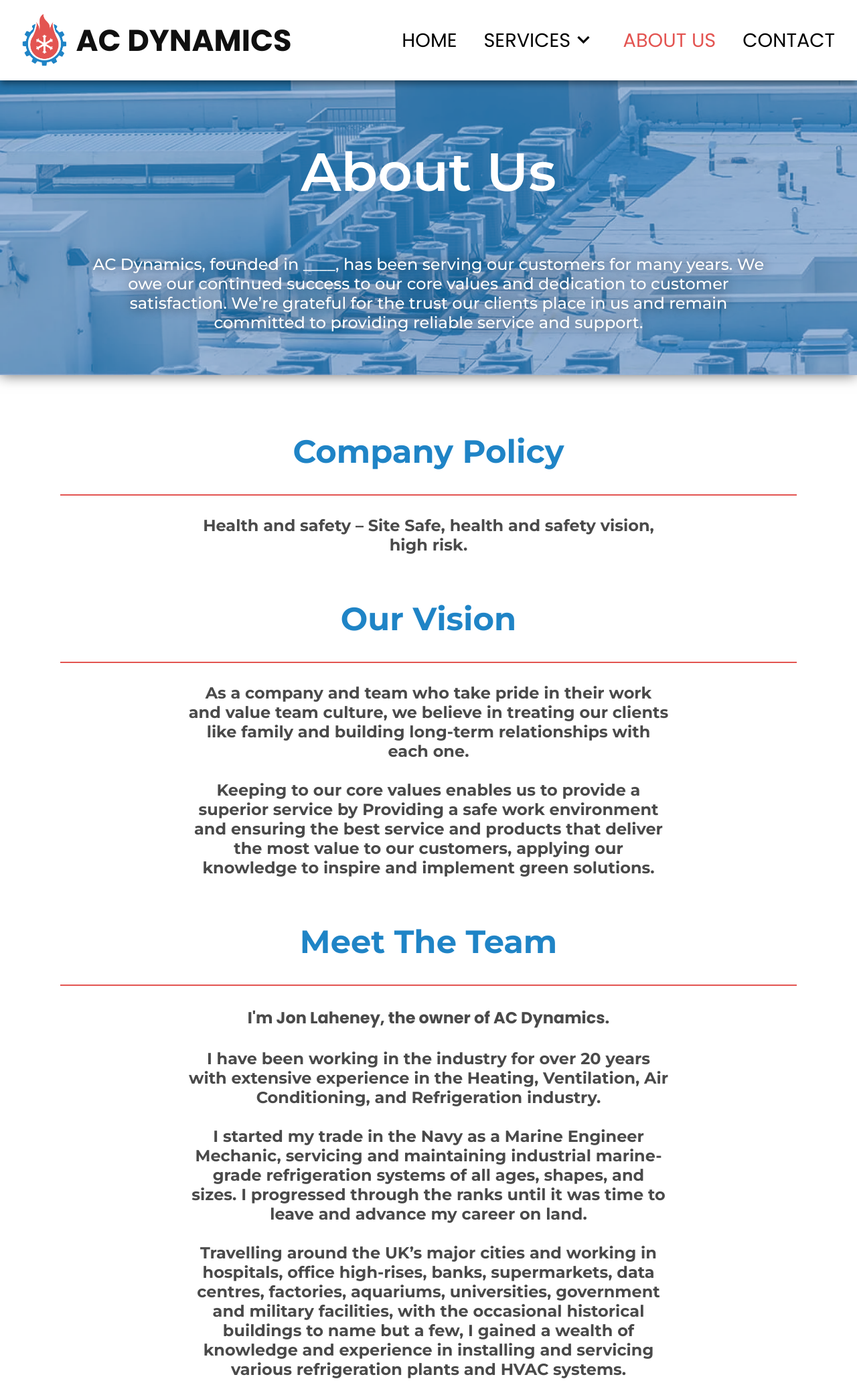
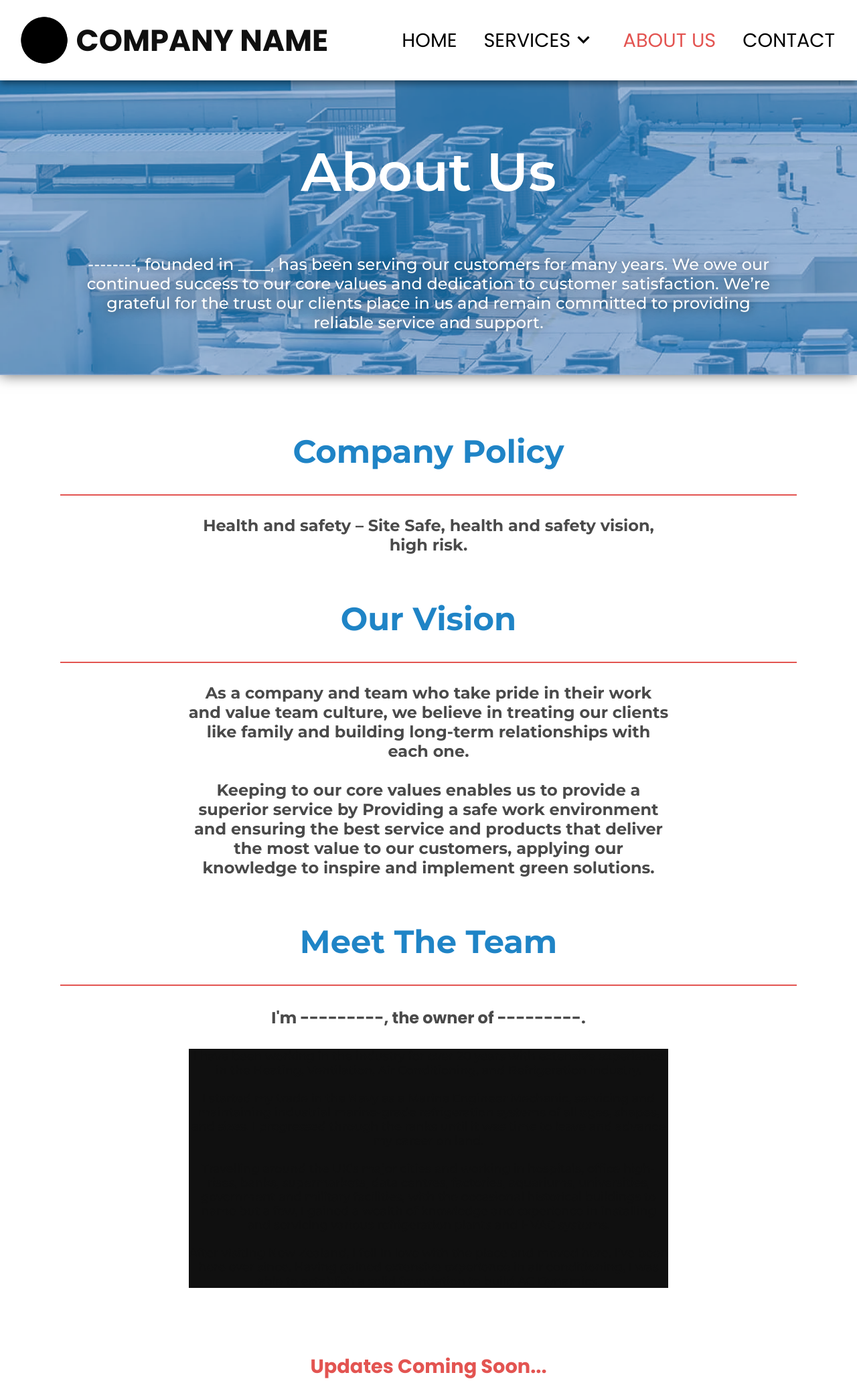
Before and after one commit to MitchellWillis05/AC-Dynamics-Website, a Flask app: page /about in a window 1280 px wide. Shown: the top 2062 px of the page at 67% size. Run offline with Flask 3, Linux system fonts and the light colour scheme; some libraries are stand-ins or nearby versions.

Commit message:
remove mentions of client name

```diff
--- a/requirements.txt
+++ b/requirements.txt
@@ -1 +1,2 @@
 Flask~=3.0.3
+flask-mail
--- a/static/css/style.css
+++ b/static/css/style.css
@@ -499,12 +499,11 @@
 
 .content-item .text-container {
     flex: 1 1 50%;
-    background-color: #f4f4f4;
+    background-color: white;
     padding: 20px;
     box-sizing: border-box;
     font-size: 1.25rem;
     line-height: 1.8;
-    color: #333;
     display: flex;
     flex-direction: column;
     justify-content: center;
@@ -768,10 +767,11 @@
 /*----------------------------------services--------------------------------*/
 .service-split-container{
     display: inline-block;
-    flex-direction: column;
     justify-content: center;
     text-align: center;
     align-items: center;
+    flex-direction: row;
+    flex-wrap: wrap;
 }
 
 .curved-container {
@@ -784,6 +784,7 @@
     text-align: center;
     padding: 2rem;
     overflow: hidden; /* Prevent text overflow */
+    background: white;
 }
 
 .curved-container img {
@@ -828,7 +829,7 @@
     text-align: center;
     margin: 4rem 5%;
     padding: 2rem;
-    box-shadow: 0 0 1.5vw rgba(0, 0, 0, 0.6);
+
     border-radius: 15px;
 }
 
@@ -1467,7 +1468,7 @@
     }
 
        .service-split-container {
-        flex-direction: row; /* Switch to inline display */
+        flex-direction: row;
         flex-wrap: wrap;
     }
 
--- a/templates/about.html
+++ b/templates/about.html
@@ -8,7 +8,7 @@
             <br><br><br>
             <div class="intro-text" >
                 <p style="font-weight: 500;">
-                    AC Dynamics, founded in ____, has been serving our customers for many years. We owe our continued success
+                    --------, founded in ____, has been serving our customers for many years. We owe our continued success
                     to our core values and dedication to customer satisfaction. We’re grateful for the trust our clients place
                     in us and remain committed to providing reliable service and support.
                 </p>
@@ -65,8 +65,9 @@
         <div class ="content" style="margin-bottom: 2rem">
             <div class="checklist" style="padding: 0 10%">
                 <h1 style="text-align: center; width: auto" >
-                    <strong>I'm Jon Laheney, the owner of AC Dynamics.</strong>
+                    <strong>I'm ---------, the owner of ---------.</strong>
                     <br><br>
+                    <p style="background: #101010; color: #101010">
                     I have been working in the industry for over 20 years with extensive experience in the Heating,
                     Ventilation, Air Conditioning, and Refrigeration industry.
                     <br><br>
@@ -82,6 +83,7 @@
                     After visiting New Zealand, I fell in love with the place and moved here. I’ve been here ever since.
 
                     Having gained extensive experience in air conditioning, I was able to establish a solid foundation to build AC Dynamics.
+                    </p>
                 </h1>
 
 
--- a/templates/base.html
+++ b/templates/base.html
@@ -9,7 +9,7 @@
     <link rel="stylesheet" href="/static/css/style.css">
     <link rel="stylesheet" href="https://unpkg.com/aos@next/dist/aos.css" />
     <script src="https://cdnjs.cloudflare.com/ajax/libs/Chart.js/2.9.4/Chart.js"></script>
-    <title>AC Dynamics | Home</title>
+    <title>Company Name | Home</title>
 </head>
 <body>
     <nav>
@@ -22,7 +22,7 @@
             <a href="/" class="logo-link">
                 <div class="logo">
                     <img src="/static/images/logo/logo.png" alt="logo">
-                    <h1>AC DYNAMICS</h1>
+                    <h1>COMPANY NAME</h1>
                 </div>
             </a>
             <div class="links" >
@@ -65,7 +65,7 @@
         <div class="footer-container">
             <div class="footer-logo">
                 <img src="/static/images/logo/logo.png" alt="logo">
-                <h1>AC DYNAMICS</h1>
+                <h1>COMPANY NAME</h1>
             </div>
             <div class="footer-links">
                 <div class="footer-column">
@@ -83,7 +83,7 @@
                     <a href="/maintenance">Maintenance</a>
                 </div>
             </div>
-            <div class="footer-bottom">© AC Dynamics.</div>
+            <div class="footer-bottom">© COMPANY NAME.</div>
         </div>
     </footer>
 
--- a/templates/index.html
+++ b/templates/index.html
@@ -33,7 +33,7 @@
 
         <div class ="content" >
             <p >
-                Welcome to AC Dynamics. We are a family-owned business specializing in Heating, Ventilation,
+                Welcome to --------. We are a family-owned business specializing in Heating, Ventilation,
                 Air Conditioning (HVAC), and refrigeration services for the Commercial and Industrial sectors.
                 Whether you need to maintain a comfortable workspace or ensure the efficient operation of a large
                 multi-storey complex, our dedicated team provides reliable, energy-efficient solutions tailored to your
@@ -43,7 +43,7 @@
             <p>
                 We pride ourselves on offering comprehensive preventative maintenance services to keep your systems
                 running smoothly all year round. By working closely with our clients, we design customized service
-                plans that adapt to your evolving requirements. With AC Dynamics, you can trust that our expert engineers
+                plans that adapt to your evolving requirements. With ---------, you can trust that our expert engineers
                 will be there to support you and ensure your equipment is always up to the task.
             </p>
         </div>
```
Also changed, not shown: static/images/logo/logo.png.
